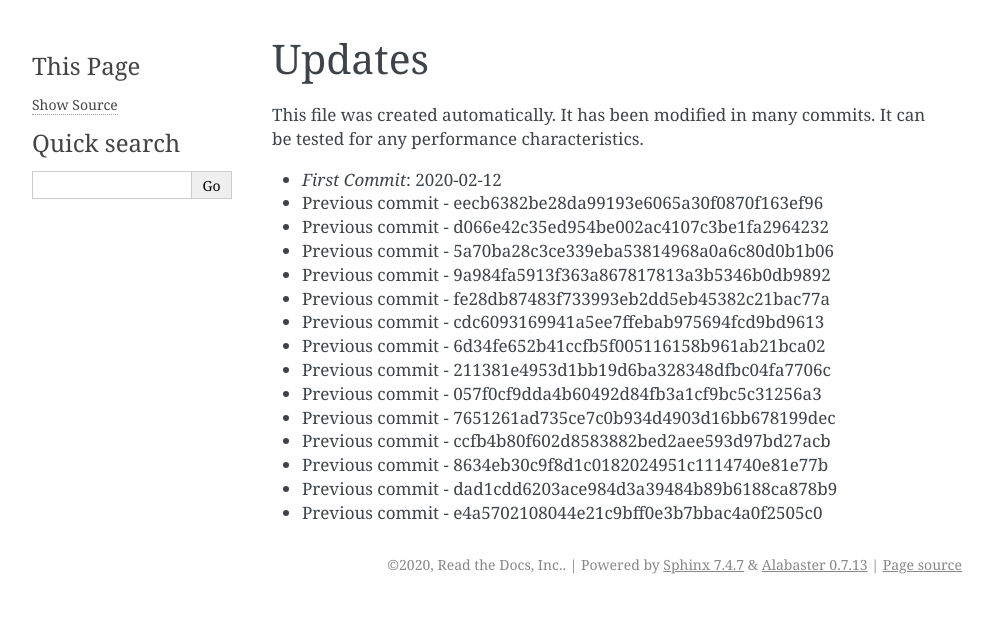
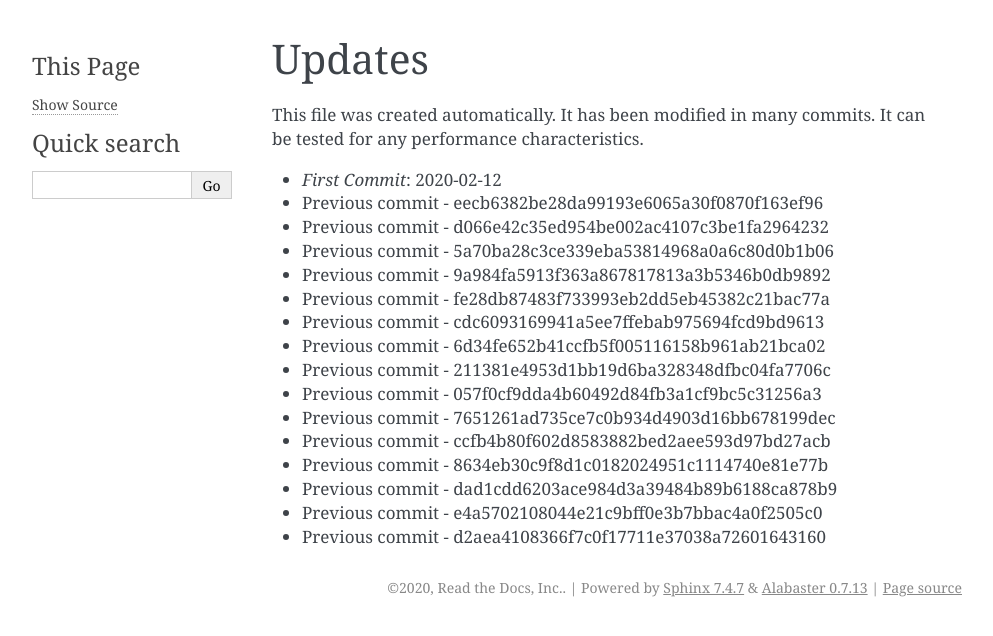
Before and after one commit to readthedocs/rtd-git-stresstest, a Sphinx documentation site: the page built from docs/updates.rst, in a window 1280 px wide. Shown: the top 636 px of the page, without its empty margins (148-1141 px from the left). Built offline with Sphinx 7.4.7, drawn with Linux system fonts in a browser that asks for light colours.

Commit message:
Generating commit from previous: d2aea4108366f7c0f17711e37038a72601643160

```diff
--- a/docs/updates.rst
+++ b/docs/updates.rst
@@ -20,3 +20,4 @@ It can be tested for any performance characteristics.
 * Previous commit - 8634eb30c9f8d1c0182024951c1114740e81e77b
 * Previous commit - dad1cdd6203ace984d3a39484b89b6188ca878b9
 * Previous commit - e4a5702108044e21c9bff0e3b7bbac4a0f2505c0
+* Previous commit - d2aea4108366f7c0f17711e37038a72601643160
```
